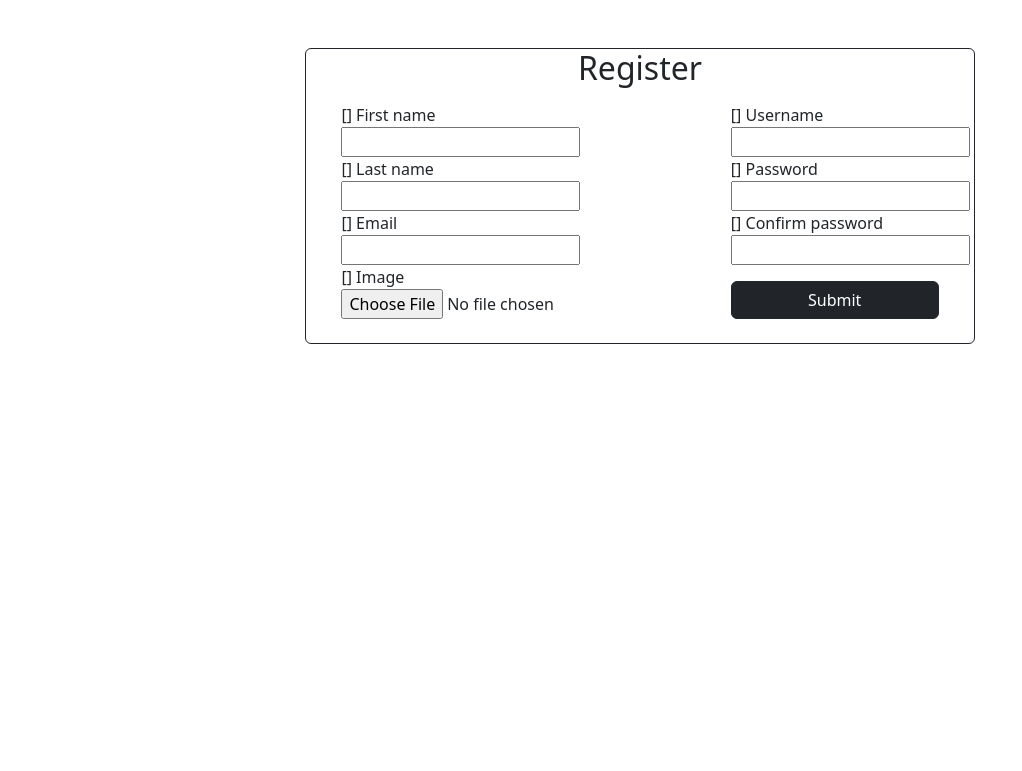
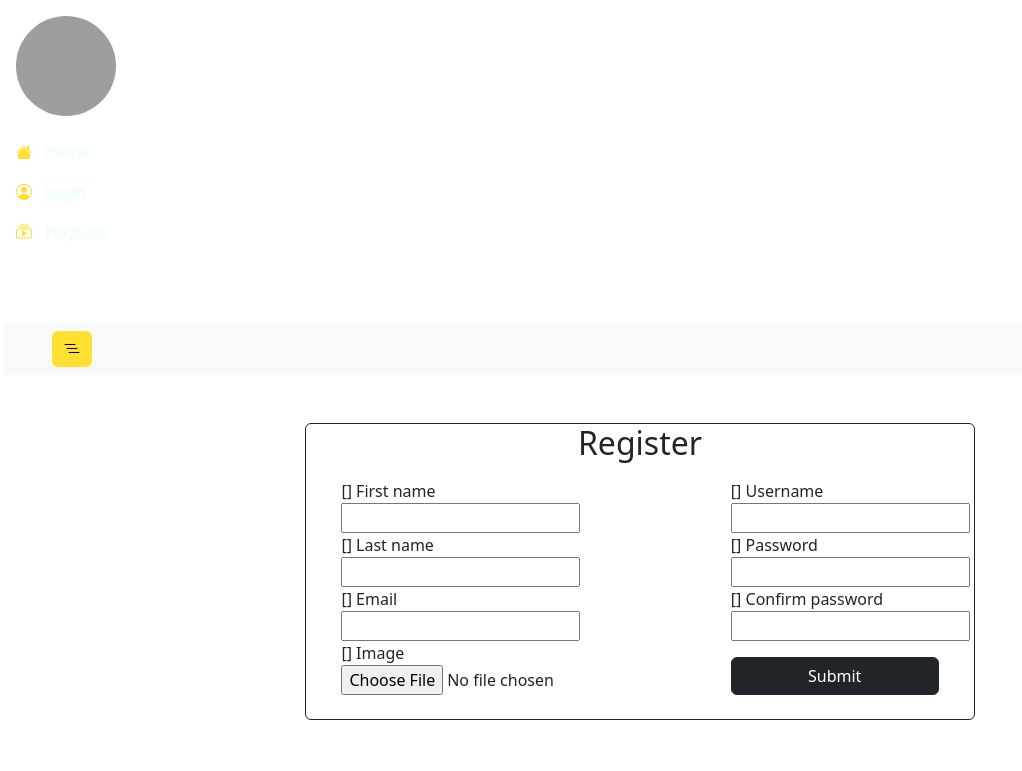
Before and after one commit to Mahdi-A98/Music_player, a Django app: template music_player/account/templates/account/sign_up_page.html in a window 1280 px wide. Shown: the top 771 px of the page, without its empty margins (0-1022 px from the left). Run offline with Django 3.2, Linux system fonts and the light colour scheme; the template is opened without the code that fills it, so the values that code supplies are empty, except form fields; tables that the repository leaves empty hold one stand-in row (values such as "Sample post"); form fields are guessed from the names that the template uses; grey boxes are pictures that could not be loaded.

Commit message:
chore: adding sidebar

```diff
--- a/music_player/templates/base.html
+++ b/music_player/templates/base.html
@@ -1,26 +1,99 @@
 {% comment %} In the name of GOD {% endcomment %}
+{% load static %}
 
 
 <!DOCTYPE html>
 <html>
     <head>
+        <!-- <script src="https://cdnjs.cloudflare.com/ajax/libs/jquery/3.7.1/jquery.min.js" integrity="sha512-v2CJ7UaYy4JwqLDIrZUI/4hqeoQieOmAZNXBeQyjo21dadnwR+8ZaIJVT8EE2iyI61OV8e6M8PP2/4hpQINQ/g==" crossorigin="anonymous" referrerpolicy="no-referrer"></script> -->
         <meta charset="utf-8">
         <meta name="viewport" content="width=device-width, initial-scale=1">
         <link href="https://cdn.jsdelivr.net/npm/bootstrap@5.3.1/dist/css/bootstrap.min.css" rel="stylesheet" integrity="sha384-4bw+/aepP/YC94hEpVNVgiZdgIC5+VKNBQNGCHeKRQN+PtmoHDEXuppvnDJzQIu9" crossorigin="anonymous">
-        <script src="https://cdn.jsdelivr.net/npm/bootstrap@5.3.1/dist/js/bootstrap.bundle.min.js"
+        <link rel="stylesheet" href="https://cdn.jsdelivr.net/npm/bootstrap-icons@1.10.2/font/bootstrap-icons.css"
+        integrity="sha384-b6lVK+yci+bfDmaY1u0zE8YYJt0TZxLEAFyYSLHId4xoVvsrQu3INevFKo+Xir8e" crossorigin="anonymous">
+        <!-- <script src="https://cdn.jsdelivr.net/npm/bootstrap@5.3.1/dist/js/bootstrap.bundle.min.js"
         integrity="sha384-HwwvtgBNo3bZJJLYd8oVXjrBZt8cqVSpeBNS5n7C8IVInixGAoxmnlMuBnhbgrkm"
-        crossorigin="anonymous"></script>
+        crossorigin="anonymous"></script> -->
         <title>{% block title %} {% endblock %} </title>
         <style>
             .errorlist{
                 color:red;
             }
+            .yellow-color{
+                color: rgb(255 224 48);
+                text-decoration: none;
+            }
+            a{
+                text-decoration: none;
+            }
+            .white{
+                color: #e5fffe;
+            }
+            .yellow-color:hover{
+                color: rgb(238, 232, 196);
+                text-decoration: none;
+            }
+
         </style>
+        <link href="{% static 'css/sidebars.css' %}" rel="stylesheet">
         {% block link %} {% endblock %}
     </head>
     <body>
+
+        <div class="side-navbar active-nav d-flex justify-content-between flex-wrap flex-column" id="sidebar">
+            <ul class="nav flex-column text-white w-100">
+                <a href="#" class="nav-link h3 text-white my-2" style="color: #ff3b7b !important;">
+                    <img src="{% static 'images/my_logo.png' %}" style="width: 100px; height: 100px; border-radius: 50%;">
+                </a>
+                <a href="{% url 'music:home' %}">
+                    <li  class="nav-link yellow-color">
+                        <i class="bi bi-house-fill"></i>
+                        <span class="mx-2 white">Home</span>
+                    </li>
+                </a>
+                {% if request.user.is_authenticated %}
+                <a href="#">
+                    <li class="nav-link yellow-color">
+                        <i class="bi bi-person-circle"></i>
+                        <span class="mx-2 white">Profile</span>
+                    </li>
+                </a>
+                {% else %}
+                <a href="{% url 'account:login' %}">
+                    <li class="nav-link yellow-color">
+                        <i class="bi bi-person-circle"></i>
+                        <span class="mx-2 white">Login</span>
+                    </li>
+                </a>
+                {% endif %}
+                <a href="#">
+                    <li  class="nav-link yellow-color">
+                        <i class="bi bi-collection-play"></i>
+                        <span class="mx-2 white">PlayLists</span>
+                    </li>
+                </a>
+            </ul>
+
+            <span href="#" class="nav-link h4 w-100 mb-5">
+            <a href=""><i class="bx bxl-instagram-alt text-white"></i></a>
+            <a href=""><i class="bx bxl-twitter px-2 text-white"></i></a>
+            <a href=""><i class="bx bxl-facebook text-white"></i></a>
+            </span>
+        </div>
+
+        <!-- Main Wrapper -->
+        <div class="p-1 my-container active-cont">
+            <!-- Top Nav -->
+            <nav class="navbar top-navbar navbar-light bg-light px-5">
+                <a class="btn border-0 " style="background-color: rgb(255 224 48); color: black;" id="menu-btn">
+                    <i class="bi bi-list-nested"></i>
+                </a>
+            </nav>
         {% block content %}
         {% endblock %}
+        </div>
+
+        <script src="{% static 'js/sidebars.js' %}"></script>
         <script src="https://cdn.jsdelivr.net/npm/bootstrap@5.3.1/dist/js/bootstrap.bundle.min.js" integrity="sha384-HwwvtgBNo3bZJJLYd8oVXjrBZt8cqVSpeBNS5n7C8IVInixGAoxmnlMuBnhbgrkm" crossorigin="anonymous"></script>
             {% block footerlink %} {% endblock %}
     </body>
```
Lines whose indentation alone changed are shown as unchanged.
